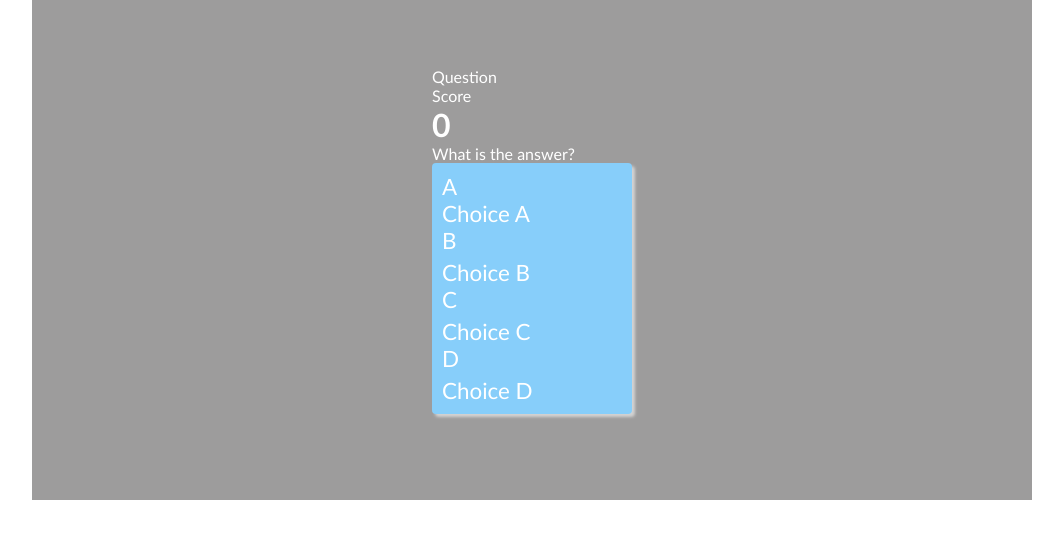
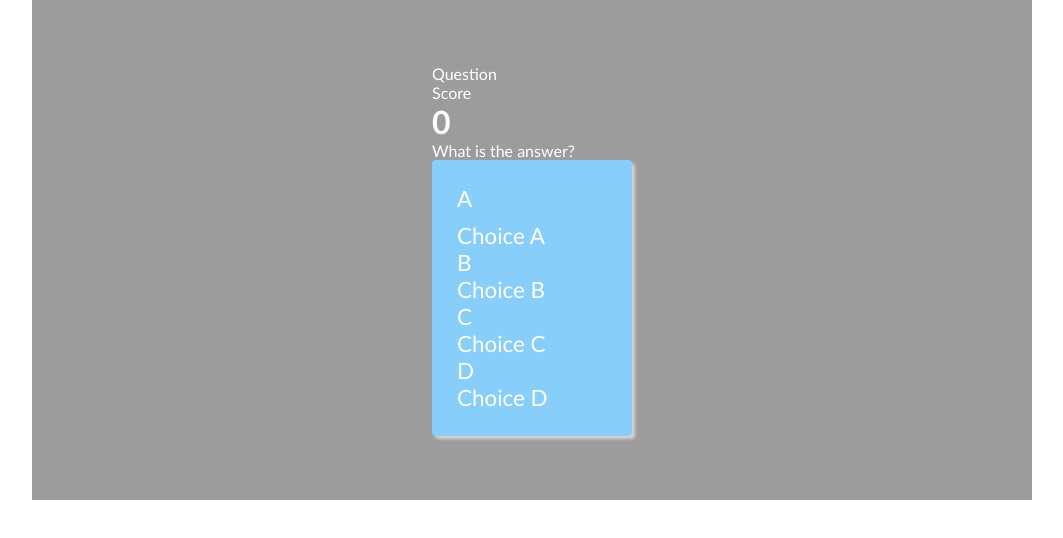
Before and after one commit to poorlybicycle/java-quiz, a plain HTML site: page quiz.html in a window 1280 px wide. Shown: the whole page, without its empty margins (108-1171 px from the left). Drawn offline with Linux system fonts and the light colour scheme.

Commit message:
adding margins to quiz css

```diff
--- a/quiz.css
+++ b/quiz.css
@@ -1,7 +1,10 @@
+* {
+    margin: 0;
+}
+
 .choice-container {
     display:flex;
-    margin-bottom: 20px;
-    width: 100%;
+    width: 1000px;
     border-radius: 4px;
     background-color: lightskyblue;
     /*add?
@@ -9,9 +12,8 @@
     */
     font-size: 1.4rem;
     text-align: left;
-    padding: 10px;
+    padding: 25px;
     width: 200px;
-
     box-shadow: 3px 3px 3px lightgray;
 }
 
@@ -22,6 +24,7 @@
 }
 
 
+
 .choice-container:hover {
     cursor: pointer;
     box-shadow: 3px 3px 3px lightgrey;
@@ -29,6 +32,6 @@
     transform: transform 130ms;
 }
 
-.choice-prefix {
-    margin-bottom: 5px;
+.choice-prefix-A {
+    margin-bottom: 10px;
 }
```
